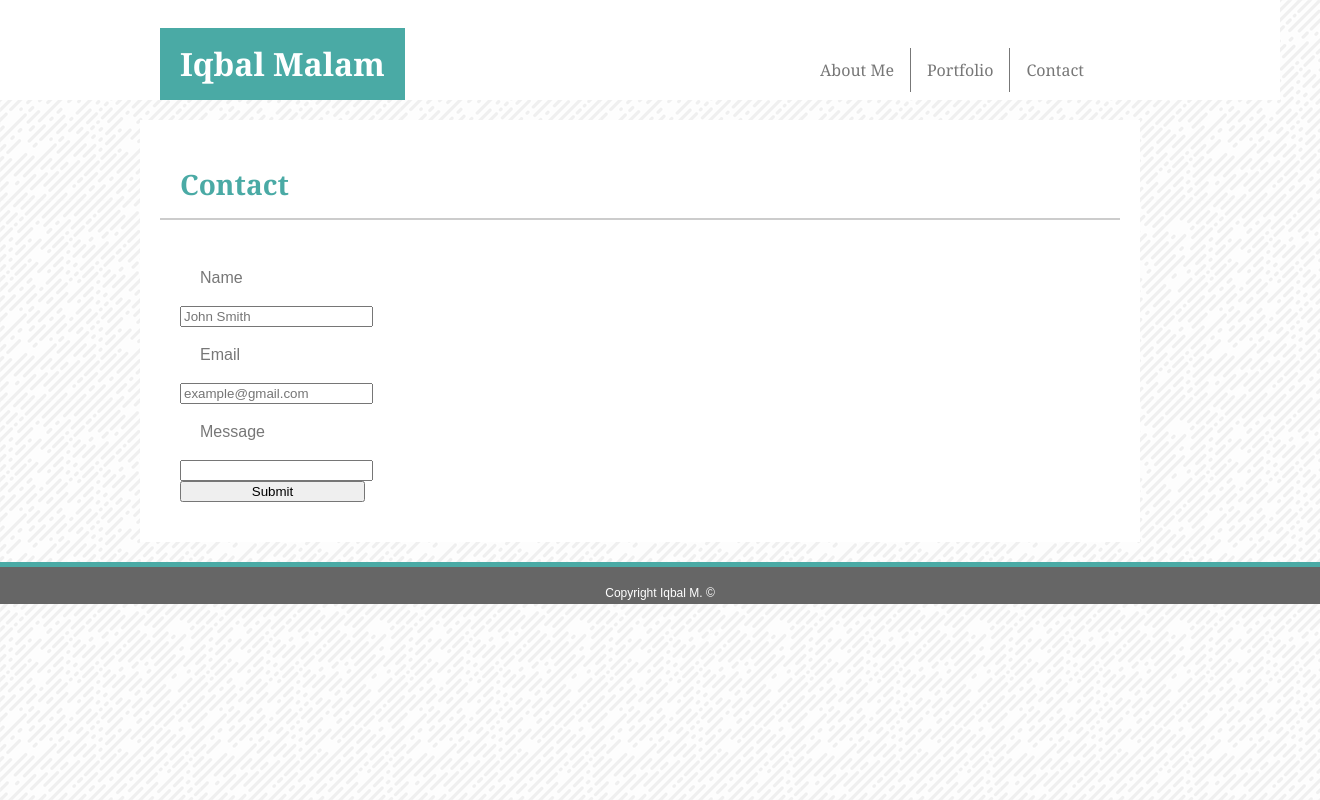
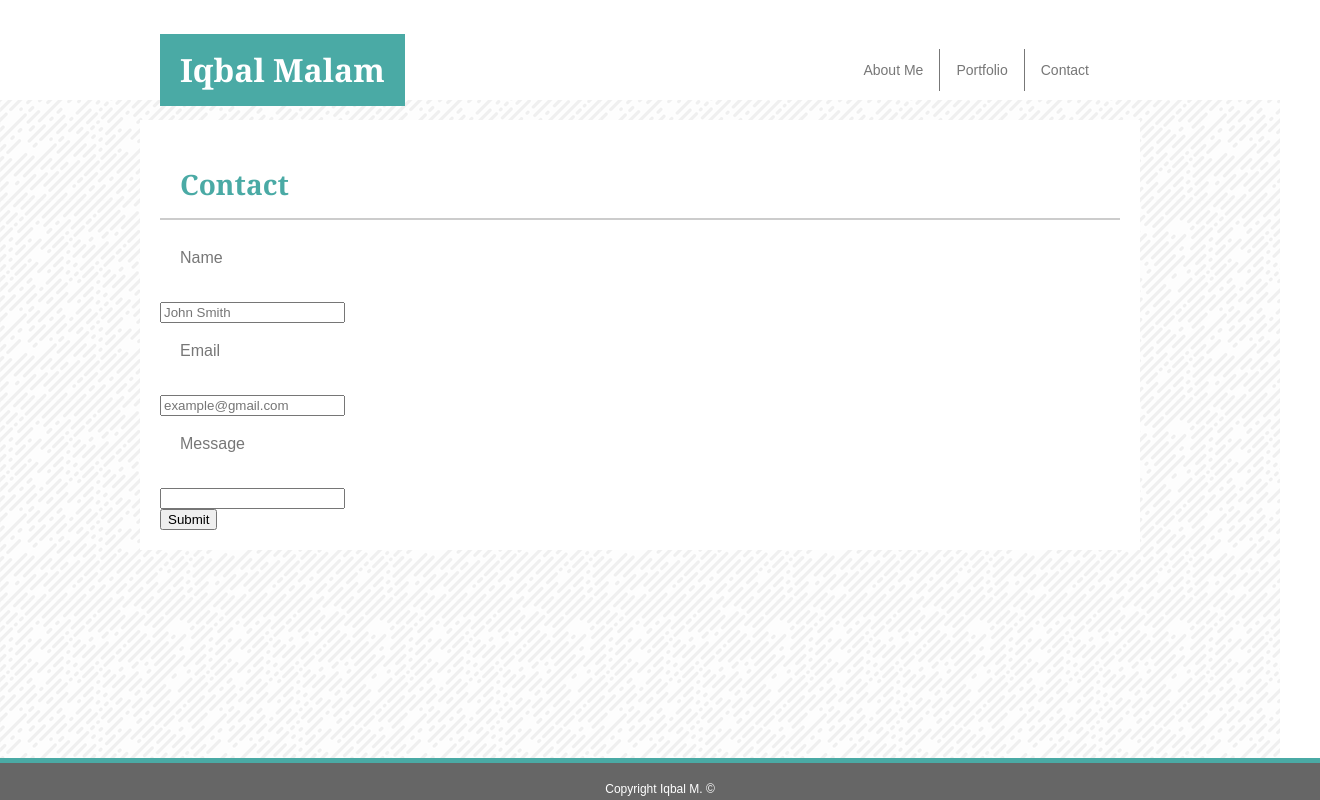
Before and after one commit to imalam64/Basic-Portfolio, a plain HTML site: page contact.html in a window 1280 px wide. Shown: the whole page, 1320 px wide, since content can reach past the window. Drawn offline with Linux system fonts and the light colour scheme.

Commit message:
played some more a bit

```diff
--- a/assets/css/style.css
+++ b/assets/css/style.css
@@ -38,23 +38,25 @@ body{
 .header ul{
     list-style-type: none;
     margin: 0;
-    padding: 20px;
+    padding: 15px;
     float: right;
     overflow: hidden;
+    font-family: 'Arial', 'Helvetica Neue', Helvetica, sans-serif;
+    font-size: 14px;
 
 }
 
 .header li{
     float: left;
-    color: #777777;
+    ;
 }
 
 .header li a {
     display: block;
     text-align: center;
     padding: 14px 16px;
-    color: #777777;
     text-decoration:none;
+    color: #777777
 }
 
 .portfoliobttn{
@@ -71,7 +73,6 @@ body{
     background: #ffffff;
     overflow: auto;
     padding: 20px;
-
 }
 
 .contents h2{
@@ -98,24 +99,20 @@ body{
 }
 
 .form{
-padding: 20px;
-float: left;
-object-fit: contain;
-}
-
-input{
-    width: 100%;
 }
 
 .footer{
     clear: both;
+    position: fixed;
+    left: 0;
+    bottom: 0;
     width: 100%;
     text-align: center;
     background-color: #666666;
     color: #ffffff;
     font-family: 'Arial', 'Helvetica Neue', Helvetica, sans-serif;
     font-size: 12px;
-    padding: 20px; /*this creates a scrollbar in the footer*/
+    padding: 20px;
     padding-bottom: 5px;
     overflow: auto;
     margin-top: 20px;
```
Also changed, not shown: contact.html (+3 -0 lines).
